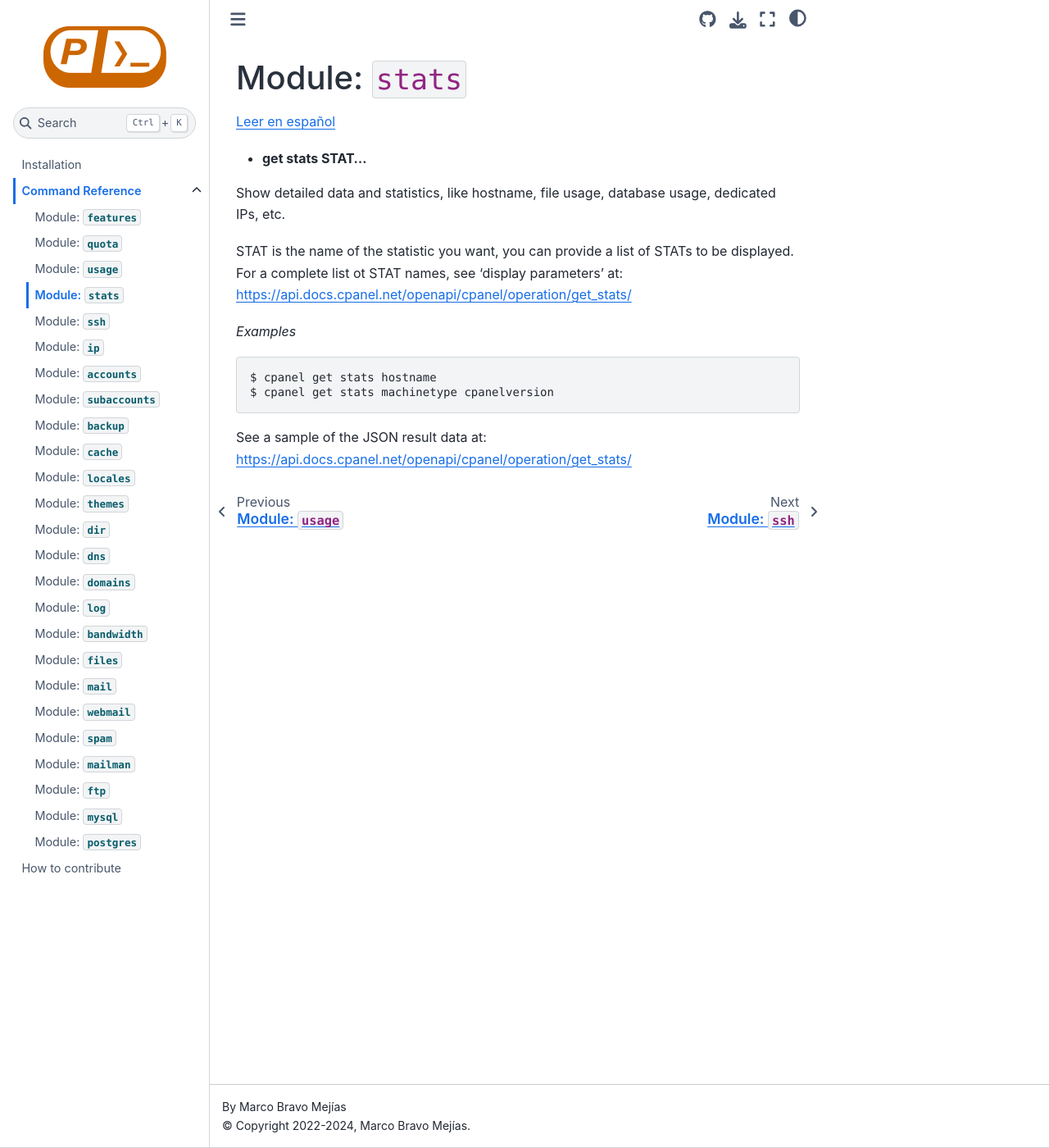
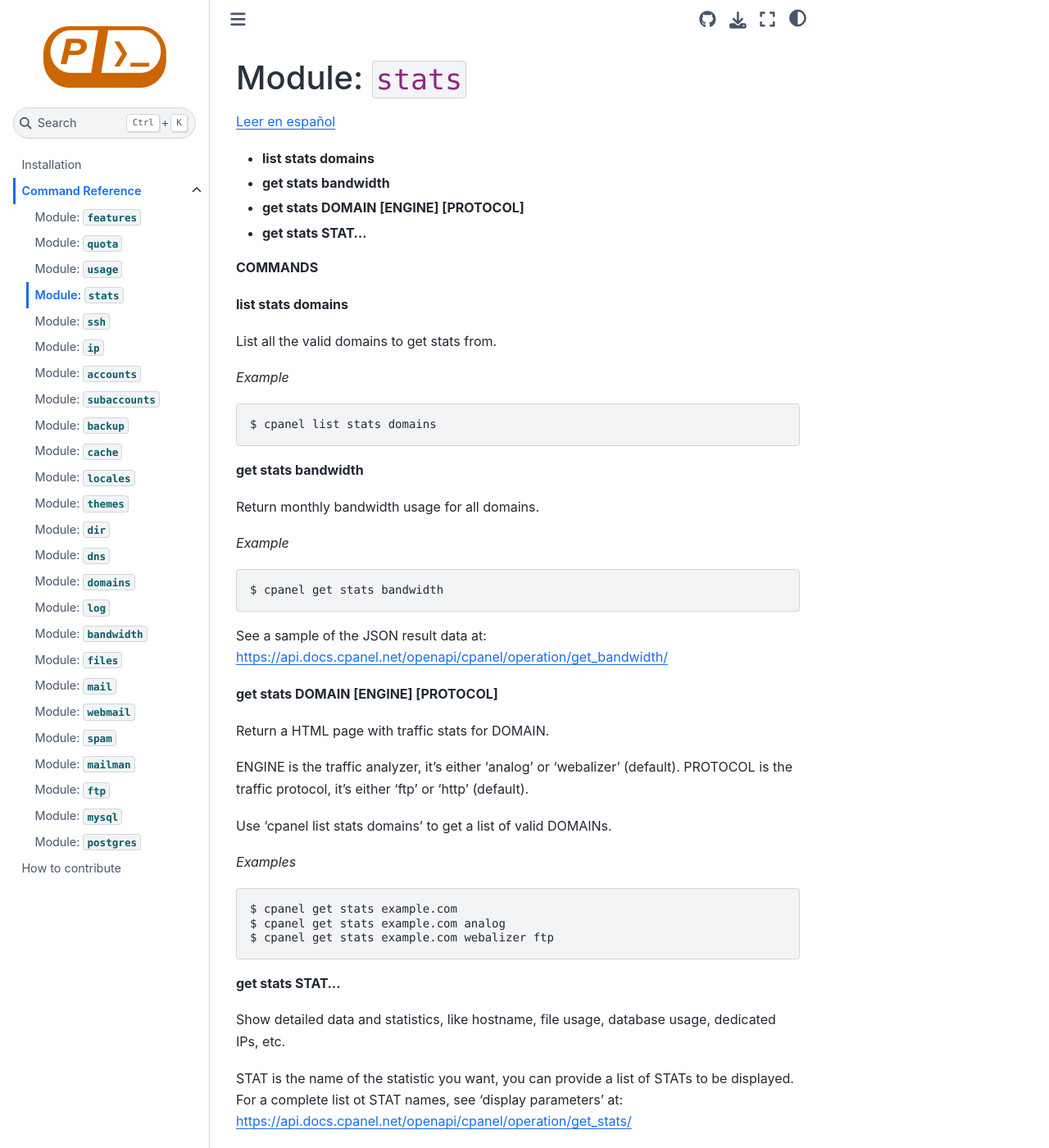
Before and after one commit to layfellow/cpanel-cli, a Sphinx documentation site: the page built from doc/reference/stats.rst, in a window 1280 px wide and 1400 px high. Shown: the whole window at 82% size. Built offline with Sphinx 7.4.7 and the Sphinx Book theme 1.1.4, drawn with Linux system fonts in a browser that asks for light colours; pages that are not in the unit, such as notebooks, are missing from menus.

Commit message:
Add more functions
- get log TYPE DOMAIN
- list stats domains
- get stats bandwidth
- get stats domain DOMAIN [ENGINE] [PROTOCOL]

```diff
--- a/doc/reference.rst
+++ b/doc/reference.rst
@@ -22,7 +22,6 @@
    reference/backup
    reference/cache
    reference/locales
-   reference/styles
    reference/themes
    reference/dir
    reference/dns
--- a/doc/reference/stats.rst
+++ b/doc/reference/stats.rst
@@ -8,7 +8,55 @@
 
 `Leer en español </es/latest/reference/stats.html>`_
 
+- **list stats domains**
+- **get stats bandwidth**
+- **get stats DOMAIN [ENGINE] [PROTOCOL]**
 - **get stats STAT...**
+
+**COMMANDS**
+
+
+**list stats domains**
+
+List all the valid domains to get stats from.
+
+*Example*
+
+.. code:: sh
+
+    $ cpanel list stats domains
+
+**get stats bandwidth**
+
+Return monthly bandwidth usage for all domains.
+
+*Example*
+
+.. code:: sh
+
+    $ cpanel get stats bandwidth
+
+See a sample of the JSON result data at:
+https://api.docs.cpanel.net/openapi/cpanel/operation/get_bandwidth/
+
+**get stats DOMAIN [ENGINE] [PROTOCOL]**
+
+Return a HTML page with traffic stats for DOMAIN.
+
+ENGINE is the traffic analyzer, it's either ‘analog’ or ‘webalizer’ (default).
+PROTOCOL is the traffic protocol, it's either ‘ftp’ or ‘http’ (default).
+
+Use ‘cpanel list stats domains’ to get a list of valid DOMAINs.
+
+*Examples*
+
+.. code:: sh
+
+    $ cpanel get stats example.com
+    $ cpanel get stats example.com analog
+    $ cpanel get stats example.com webalizer ftp
+
+**get stats STAT...**
 
 Show detailed data and statistics, like hostname, file usage, database usage,
 dedicated IPs, etc.
```
Also changed, not shown: doc/reference/log.rst (+17 -0 lines), 10 other files.
